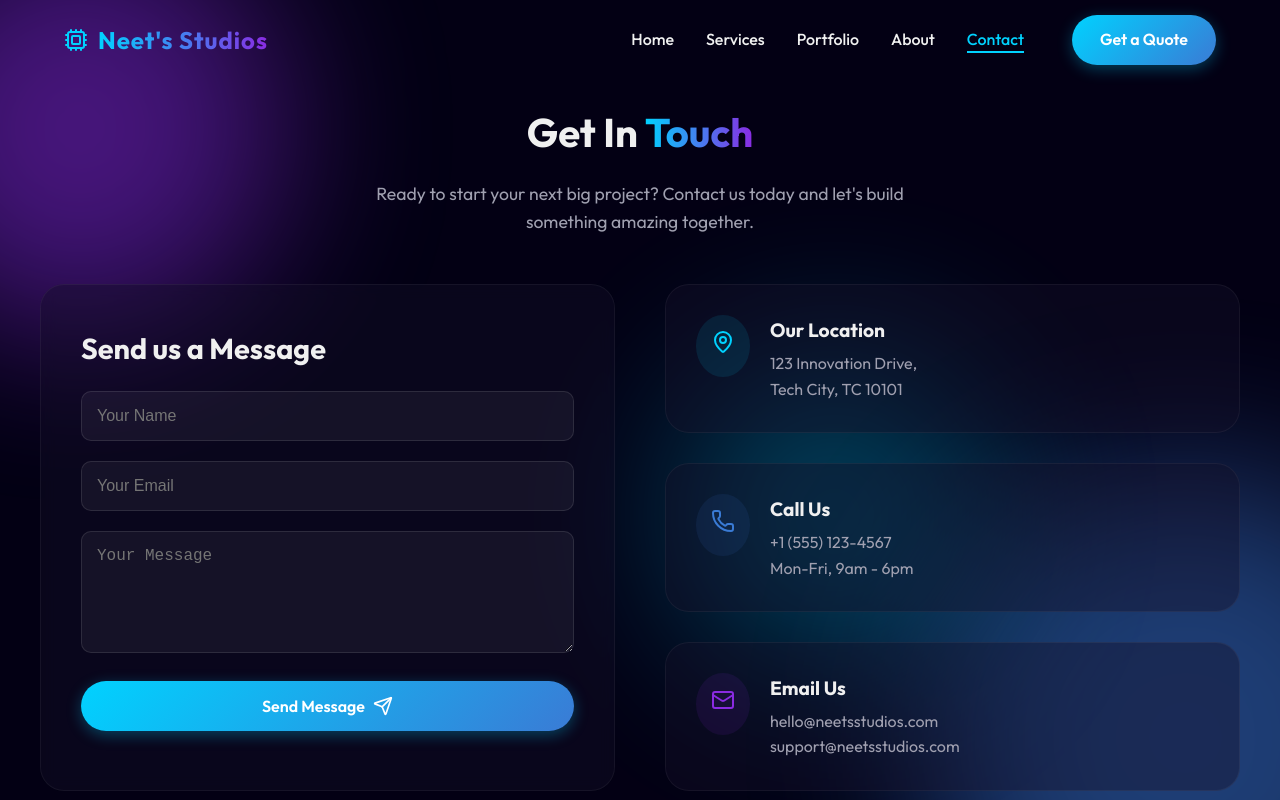
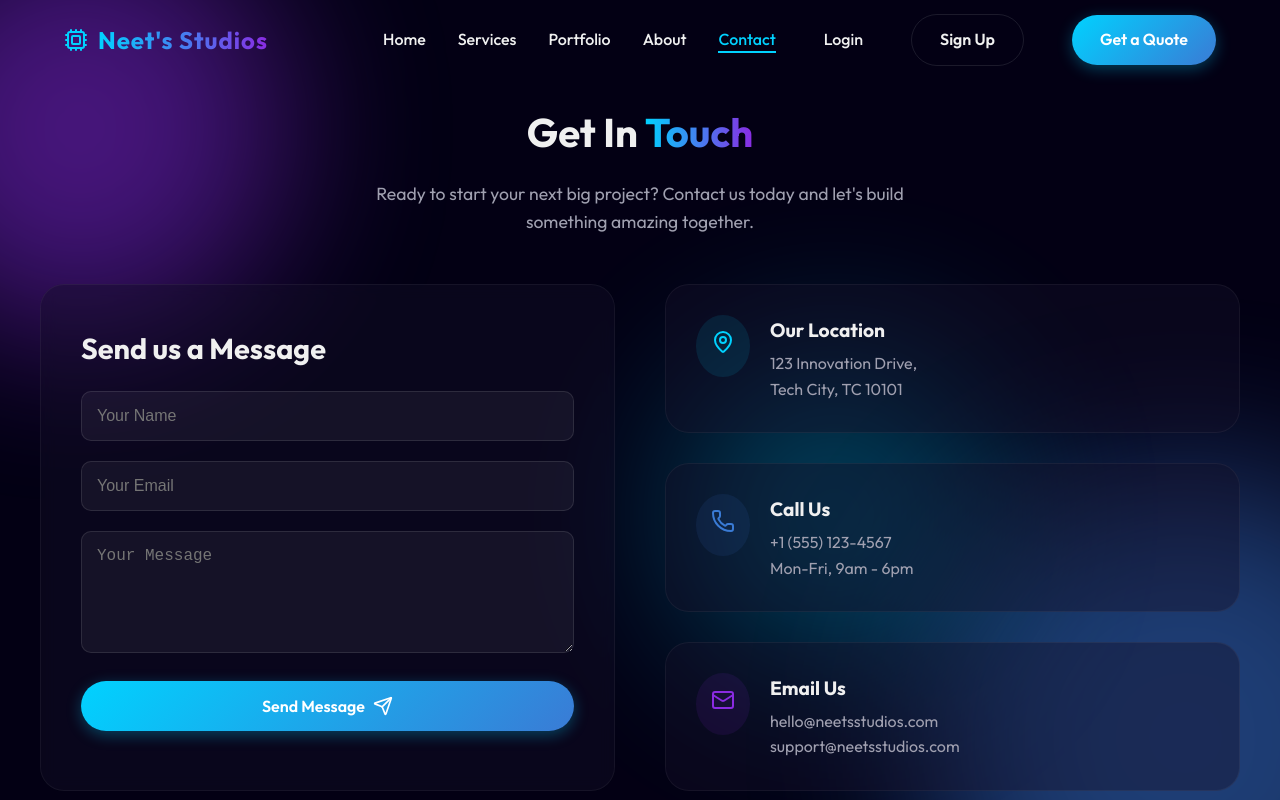
Before and after one commit to kalispidyman/raagneet, a React (Vite) app: page /contact in a window 1280 px wide. Shown: the top 800 px of the page. Built offline with nearby package versions, Linux system fonts and the light colour scheme.

Commit message:
Add Login and Sign Up buttons to desktop and mobile navbar

```diff
--- a/src/components/Navbar.jsx
+++ b/src/components/Navbar.jsx
@@ -57,6 +57,12 @@ const Navbar = () => {
             </li>
           ))}
           <li className="nav-item nav-btn">
+            <Link to="/login" className="nav-links login-link">Login</Link>
+          </li>
+          <li className="nav-item nav-btn">
+            <Link to="/signup" className="btn btn-outline signup-btn">Sign Up</Link>
+          </li>
+          <li className="nav-item nav-btn">
             <Link to="/contact" className="btn btn-primary">Get a Quote</Link>
           </li>
         </ul>
@@ -82,6 +88,16 @@ const Navbar = () => {
             </li>
           ))}
           <li className="nav-item-mobile">
+            <Link to="/login" className="nav-links-mobile login-link" onClick={closeMobileMenu}>
+              Login
+            </Link>
+          </li>
+          <li className="nav-item-mobile">
+            <Link to="/signup" className="btn btn-outline mobile-btn" onClick={closeMobileMenu}>
+              Sign Up
+            </Link>
+          </li>
+          <li className="nav-item-mobile">
             <Link to="/contact" className="btn btn-primary mobile-btn" onClick={closeMobileMenu}>
               Get a Quote
             </Link>
```
